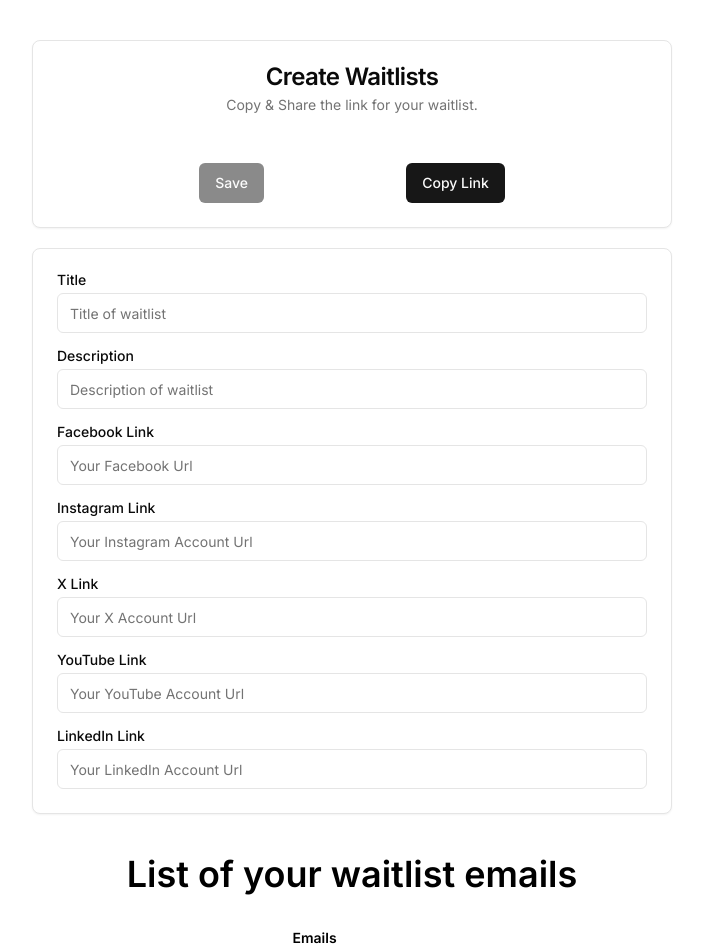
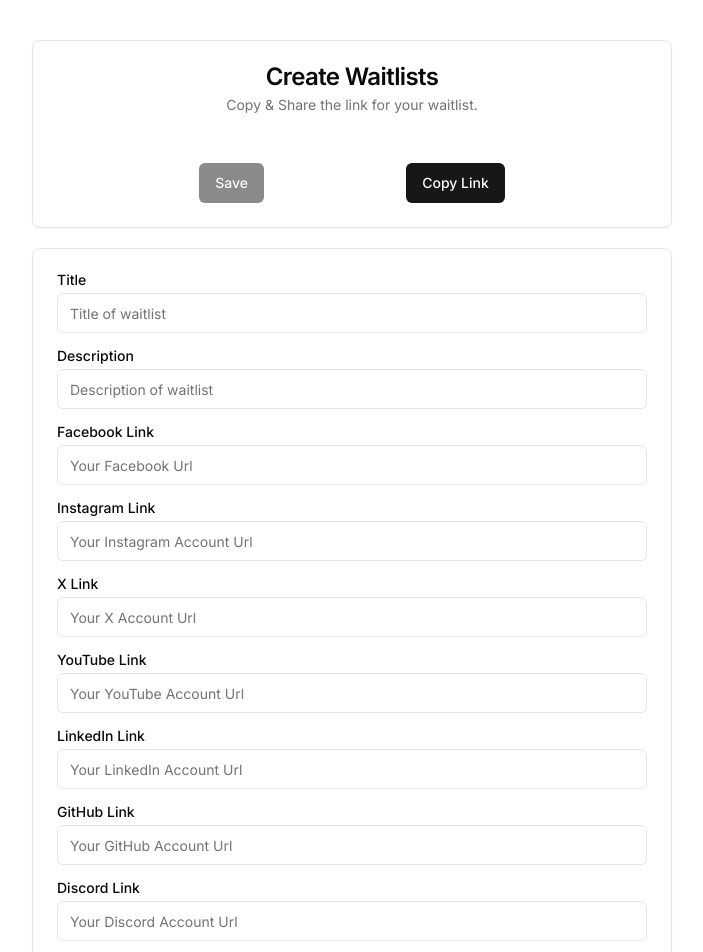
Before and after one commit to arkodeep3404/orom, a Next.js app: page /dashboard/waitlists/edit/1 in a window 1280 px wide. Shown: the top 952 px of the page, without its empty margins (288-991 px from the left). Built offline with nearby package versions, Linux system fonts and the light colour scheme; no server answers.

Commit message:
social icons added

```diff
--- a/app/api/shareScripts/waitlistScript/route.ts
+++ b/app/api/shareScripts/waitlistScript/route.ts
@@ -39,7 +39,7 @@ export async function POST(req: Request) {
   if (!success) {
     return Response.json(
       {
-        message: "incorrect email",
+        message: "invalid email",
       },
       { status: 411 }
     );
--- a/app/share/waitlists/[waitlistId]/page.tsx
+++ b/app/share/waitlists/[waitlistId]/page.tsx
@@ -7,6 +7,8 @@ import {
   IconBrandX,
   IconBrandYoutube,
   IconBrandLinkedin,
+  IconBrandGithub,
+  IconBrandDiscord,
 } from "@tabler/icons-react";
 import { WaitlistSchema } from "@/lib/dbSchemas/waitlistSchema";
 import axios from "axios";
@@ -15,10 +17,6 @@ import { useEffect, useState } from "react";
 import mongoose from "mongoose";
 
 export default function EmailEditor() {
-  interface fetchWaitlistType extends WaitlistSchema {
-    _id: mongoose.Types.ObjectId;
-  }
-
   const initialWaitlistState = {
     _id: new mongoose.Types.ObjectId(),
     userId: new mongoose.Types.ObjectId(),
@@ -31,13 +29,16 @@ export default function EmailEditor() {
       XUrl: "",
       YouTubeUrl: "",
       LinkedInUrl: "",
+      GitHubUrl: "",
+      DiscordUrl: "",
     },
     waitlistEmails: [""],
   };
 
   const params = useParams();
-  const [waitlistDetails, setWaitlistDetails] =
-    useState<fetchWaitlistType>(initialWaitlistState);
+  const [waitlistDetails, setWaitlistDetails] = useState<WaitlistSchema | any>(
+    initialWaitlistState
+  );
 
   async function fetchWaitlistDetails() {
     const response = await axios.get("/api/shareScripts/waitlistScript", {
@@ -82,6 +83,18 @@ export default function EmailEditor() {
       url: waitlistDetails.socialUrls.LinkedInUrl,
       icon: <IconBrandLinkedin />,
     },
+    {
+      id: 6,
+      platform: "GitHub",
+      url: waitlistDetails.socialUrls.GitHubUrl,
+      icon: <IconBrandGithub />,
+    },
+    {
+      id: 7,
+      platform: "Discord",
+      url: waitlistDetails.socialUrls.DiscordUrl,
+      icon: <IconBrandDiscord />,
+    },
   ];
 
   return (
--- a/components/dashboard/waitlists/waitlistDetailsCard.tsx
+++ b/components/dashboard/waitlists/waitlistDetailsCard.tsx
@@ -126,6 +126,30 @@ export default function WaitlistDetailsCard({
                 value={data.socialUrls.LinkedInUrl}
               />
             </div>
+
+            <div className="flex flex-col space-y-1.5">
+              <Label htmlFor="GitHubUrl">GitHub Link</Label>
+              <Input
+                id="GitHubUrl"
+                placeholder="Your GitHub Account Url"
+                onChange={(e) =>
+                  updateWaitlistCard("GitHubUrl", e.target.value)
+                }
+                value={data.socialUrls.GitHubUrl}
+              />
+            </div>
+
+            <div className="flex flex-col space-y-1.5">
+              <Label htmlFor="DiscordUrl">Discord Link</Label>
+              <Input
+                id="DiscordUrl"
+                placeholder="Your Discord Account Url"
+                onChange={(e) =>
+                  updateWaitlistCard("DiscordUrl", e.target.value)
+                }
+                value={data.socialUrls.DiscordUrl}
+              />
+            </div>
           </div>
         </form>
       </CardContent>
--- a/lib/dbSchemas/waitlistSchema.ts
+++ b/lib/dbSchemas/waitlistSchema.ts
@@ -6,9 +6,11 @@ export interface SocialUrlsType {
   XUrl: string;
   YouTubeUrl: string;
   LinkedInUrl: string;
+  GitHubUrl: string;
+  DiscordUrl: string;
 }
 
-export interface WaitlistSchema {
+export interface WaitlistSchema extends Document {
   userId: mongoose.Types.ObjectId;
   waitlistName: string;
   waitlistTitle: string;
@@ -35,6 +37,16 @@ export const SocialUrlsTypeSchema: Schema<SocialUrlsType> = new Schema({
     default: "",
   },
   LinkedInUrl: {
+    type: String,
+    required: false,
+    default: "",
+  },
+  GitHubUrl: {
+    type: String,
+    required: false,
+    default: "",
+  },
+  DiscordUrl: {
     type: String,
     required: false,
     default: "",
--- a/lib/stateStore/waitlistsState.ts
+++ b/lib/stateStore/waitlistsState.ts
@@ -24,6 +24,8 @@ export const waitlistsDetailState = atom<InitialWaitlistSchema>({
       XUrl: "",
       YouTubeUrl: "",
       LinkedInUrl: "",
+      GitHubUrl: "",
+      DiscordUrl: "",
     },
     waitlistEmails: [""],
   },
```
